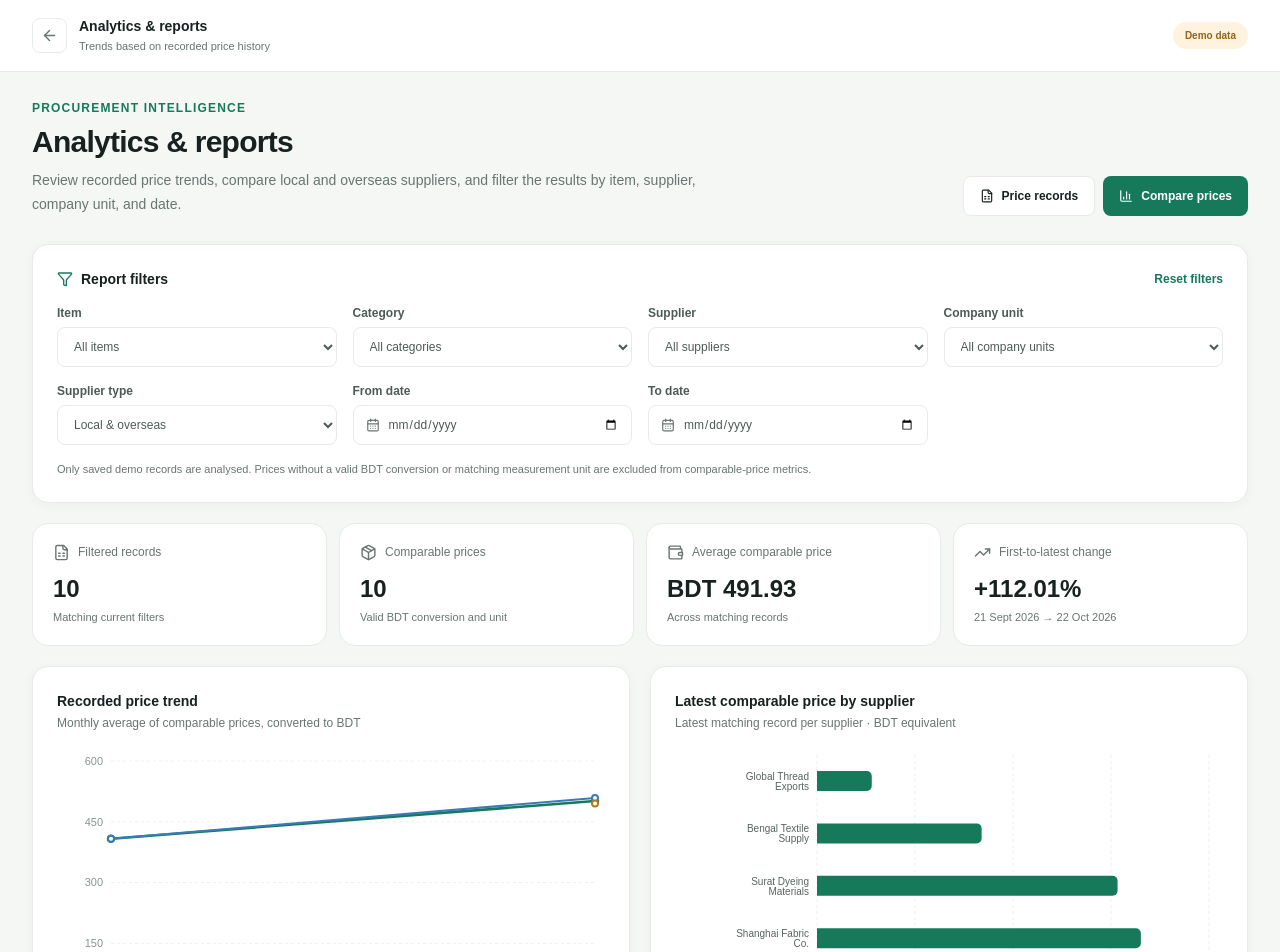
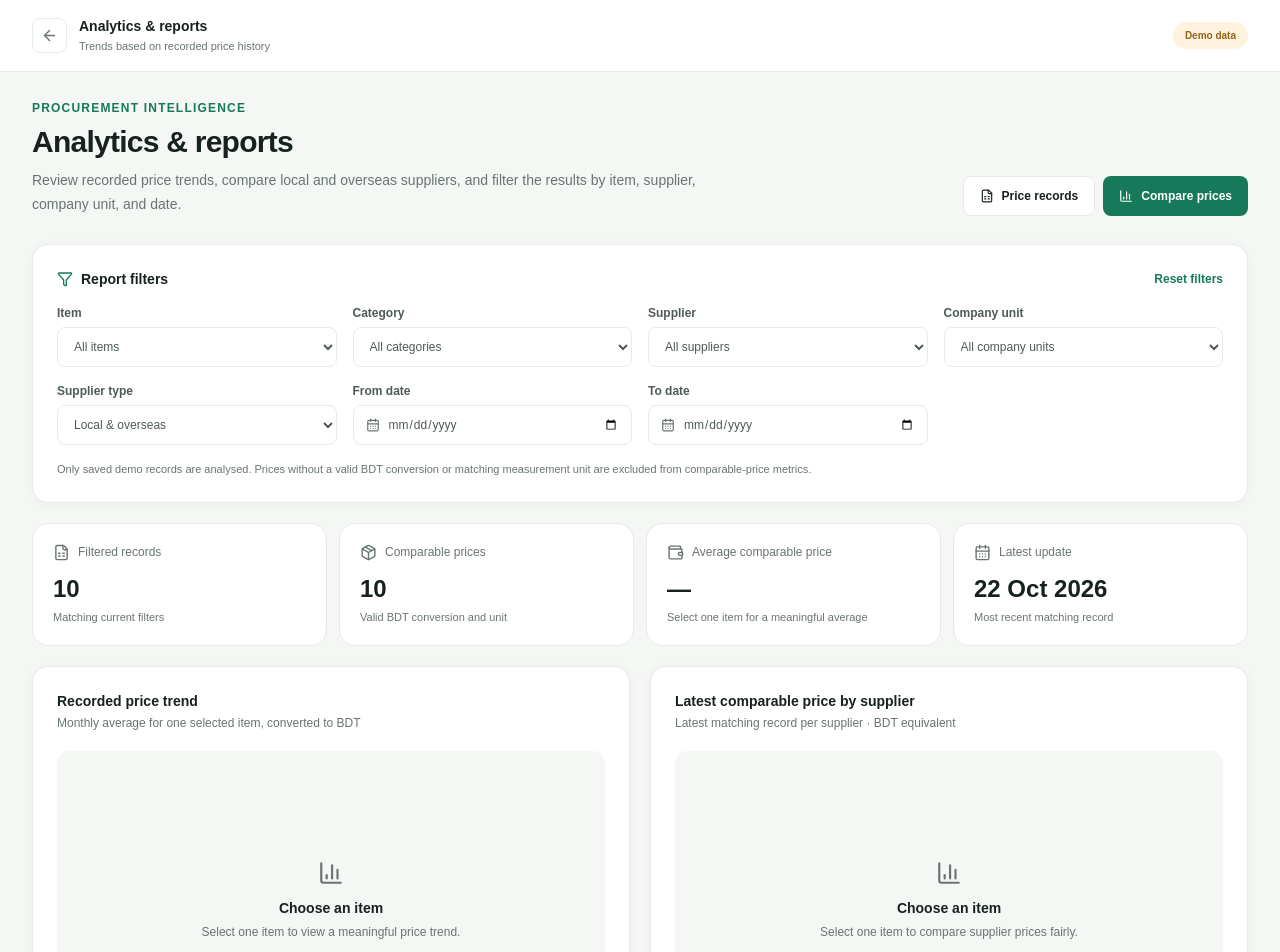
Before and after one commit to auself/price-tracker, a Next.js app: page /analytics in a window 1280 px wide. Shown: the top 952 px of the page. Built offline with nearby package versions, Linux system fonts and the light colour scheme.

Commit message:
fix: avoid misleading analytics across different items

```diff
--- a/src/app/analytics/page.tsx
+++ b/src/app/analytics/page.tsx
@@ -81,6 +81,7 @@ export default function AnalyticsPage() {
   }, [itemFilter, categoryFilter, supplierFilter, unitFilter, supplierType, fromDate, toDate]);
 
   const trendData = useMemo(() => {
+    if (itemFilter === "all") return [];
     const grouped = new Map<string, { sum: number; count: number; local: number; localCount: number; overseas: number; overseasCount: number }>();
     filteredRecords.forEach((record) => {
       const price = getPriceInBdt(record);
@@ -106,9 +107,10 @@ export default function AnalyticsPage() {
       overseas: group.overseasCount ? Number((group.overseas / group.overseasCount).toFixed(2)) : null,
       count: group.count,
     }));
-  }, [filteredRecords]);
+  }, [filteredRecords, itemFilter]);
 
   const supplierData = useMemo(() => {
+    if (itemFilter === "all") return [];
     const latest = new Map<string, PriceRecord>();
     filteredRecords.forEach((record) => {
       const key = record.supplierId;
@@ -123,18 +125,14 @@ export default function AnalyticsPage() {
       date: record.effectiveDate,
       unit: record.measurementUnit,
     })).filter((entry) => entry.price !== null).sort((a, b) => (a.price ?? Infinity) - (b.price ?? Infinity));
-  }, [filteredRecords]);
+  }, [filteredRecords, itemFilter]);
 
   const comparableRecords = filteredRecords.filter((record) => getPriceInBdt(record) !== null && compatible(record, record.itemId));
   const comparablePrices = comparableRecords.map((record) => getPriceInBdt(record)!).filter(Number.isFinite);
-  const average = comparablePrices.length ? comparablePrices.reduce((sum, value) => sum + value, 0) / comparablePrices.length : null;
+  const average = itemFilter !== "all" && comparablePrices.length
+    ? comparablePrices.reduce((sum, value) => sum + value, 0) / comparablePrices.length
+    : null;
   const latestRecord = [...filteredRecords].sort((a, b) => b.effectiveDate.localeCompare(a.effectiveDate))[0];
-  const oldestRecord = [...filteredRecords].sort((a, b) => a.effectiveDate.localeCompare(b.effectiveDate))[0];
-  const latestPrice = latestRecord ? getPriceInBdt(latestRecord) : null;
-  const oldestPrice = oldestRecord ? getPriceInBdt(oldestRecord) : null;
-  const priceChange = latestPrice !== null && oldestPrice !== null && oldestPrice !== 0
-    ? ((latestPrice - oldestPrice) / oldestPrice) * 100
-    : null;
 
   const resetFilters = () => {
     setItemFilter("all");
@@ -205,14 +203,14 @@ export default function AnalyticsPage() {
         <div className="mb-5 grid gap-3 sm:grid-cols-2 xl:grid-cols-4">
           <MetricCard label="Filtered records" value={String(filteredRecords.length)} detail="Matching current filters" icon={<FileSpreadsheet size={17} />} />
           <MetricCard label="Comparable prices" value={String(comparableRecords.length)} detail="Valid BDT conversion and unit" icon={<Package size={17} />} />
-          <MetricCard label="Average comparable price" value={average === null ? "—" : money(average)} detail="Across matching records" icon={<Wallet size={17} />} />
-          <MetricCard label="First-to-latest change" value={priceChange === null ? "—" : `${priceChange > 0 ? "+" : ""}${priceChange.toFixed(2)}%`} detail={latestRecord && oldestRecord ? `${dateLabel(oldestRecord.effectiveDate)} → ${dateLabel(latestRecord.effectiveDate)}` : "Insufficient records"} icon={priceChange !== null && priceChange < 0 ? <TrendingDown size={17} /> : <TrendingUp size={17} />} />
+          <MetricCard label="Average comparable price" value={average === null ? "—" : money(average)} detail={itemFilter === "all" ? "Select one item for a meaningful average" : "Across matching records"} icon={<Wallet size={17} />} />
+          <MetricCard label="Latest update" value={latestRecord ? dateLabel(latestRecord.effectiveDate) : "—"} detail="Most recent matching record" icon={<CalendarDays size={17} />} />
         </div>
 
         <div className="grid gap-5 xl:grid-cols-2">
           <section className="rounded-2xl border border-line bg-white p-5 shadow-panel sm:p-6">
-            <div className="mb-5"><h2 className="text-sm font-bold">Recorded price trend</h2><p className="mt-1 text-xs text-muted">Monthly average of comparable prices, converted to BDT</p></div>
-            {trendData.length < 1 ? <EmptyChart /> : <div className="h-[300px]">
+            <div className="mb-5"><h2 className="text-sm font-bold">Recorded price trend</h2><p className="mt-1 text-xs text-muted">Monthly average for one selected item, converted to BDT</p></div>
+            {itemFilter === "all" ? <EmptyChart message="Select one item to view a meaningful price trend." /> : trendData.length < 1 ? <EmptyChart /> : <div className="h-[300px]">
               <ResponsiveContainer width="100%" height="100%">
                 <LineChart data={trendData} margin={{ top: 10, right: 10, left: -12, bottom: 0 }}>
                   <CartesianGrid stroke="#edf0ed" strokeDasharray="3 3" vertical={false} />
@@ -231,7 +229,7 @@ export default function AnalyticsPage() {
 
           <section className="rounded-2xl border border-line bg-white p-5 shadow-panel sm:p-6">
             <div className="mb-5"><h2 className="text-sm font-bold">Latest comparable price by supplier</h2><p className="mt-1 text-xs text-muted">Latest matching record per supplier · BDT equivalent</p></div>
-            {supplierData.length < 1 ? <EmptyChart /> : <div className="h-[300px]">
+            {itemFilter === "all" ? <EmptyChart message="Select one item to compare supplier prices fairly." /> : supplierData.length < 1 ? <EmptyChart /> : <div className="h-[300px]">
               <ResponsiveContainer width="100%" height="100%">
                 <BarChart data={supplierData.slice(0, 8)} layout="vertical" margin={{ top: 4, right: 14, left: 12, bottom: 4 }}>
                   <CartesianGrid stroke="#edf0ed" strokeDasharray="3 3" horizontal={false} />
@@ -287,6 +285,6 @@ function MetricCard({ label, value, detail, icon }: { label: string; value: stri
   return <div className="rounded-2xl border border-line bg-white p-5"><div className="flex items-center gap-2 text-xs text-muted">{icon}{label}</div><p className="mt-3 text-2xl font-bold">{value}</p><p className="mt-1 text-[11px] text-muted">{detail}</p></div>;
 }
 
-function EmptyChart() {
-  return <div className="flex h-[300px] flex-col items-center justify-center rounded-xl bg-canvas px-6 text-center"><BarChart3 size={26} className="text-muted" /><p className="mt-3 text-sm font-semibold">Not enough comparable data</p><p className="mt-1 max-w-xs text-xs leading-5 text-muted">Adjust the filters or add price records with compatible units and valid exchange rates.</p></div>;
+function EmptyChart({ message }: { message?: string }) {
+  return <div className="flex h-[300px] flex-col items-center justify-center rounded-xl bg-canvas px-6 text-center"><BarChart3 size={26} className="text-muted" /><p className="mt-3 text-sm font-semibold">{message ? "Choose an item" : "Not enough comparable data"}</p><p className="mt-1 max-w-xs text-xs leading-5 text-muted">{message ?? "Adjust the filters or add price records with compatible units and valid exchange rates."}</p></div>;
 }
```
